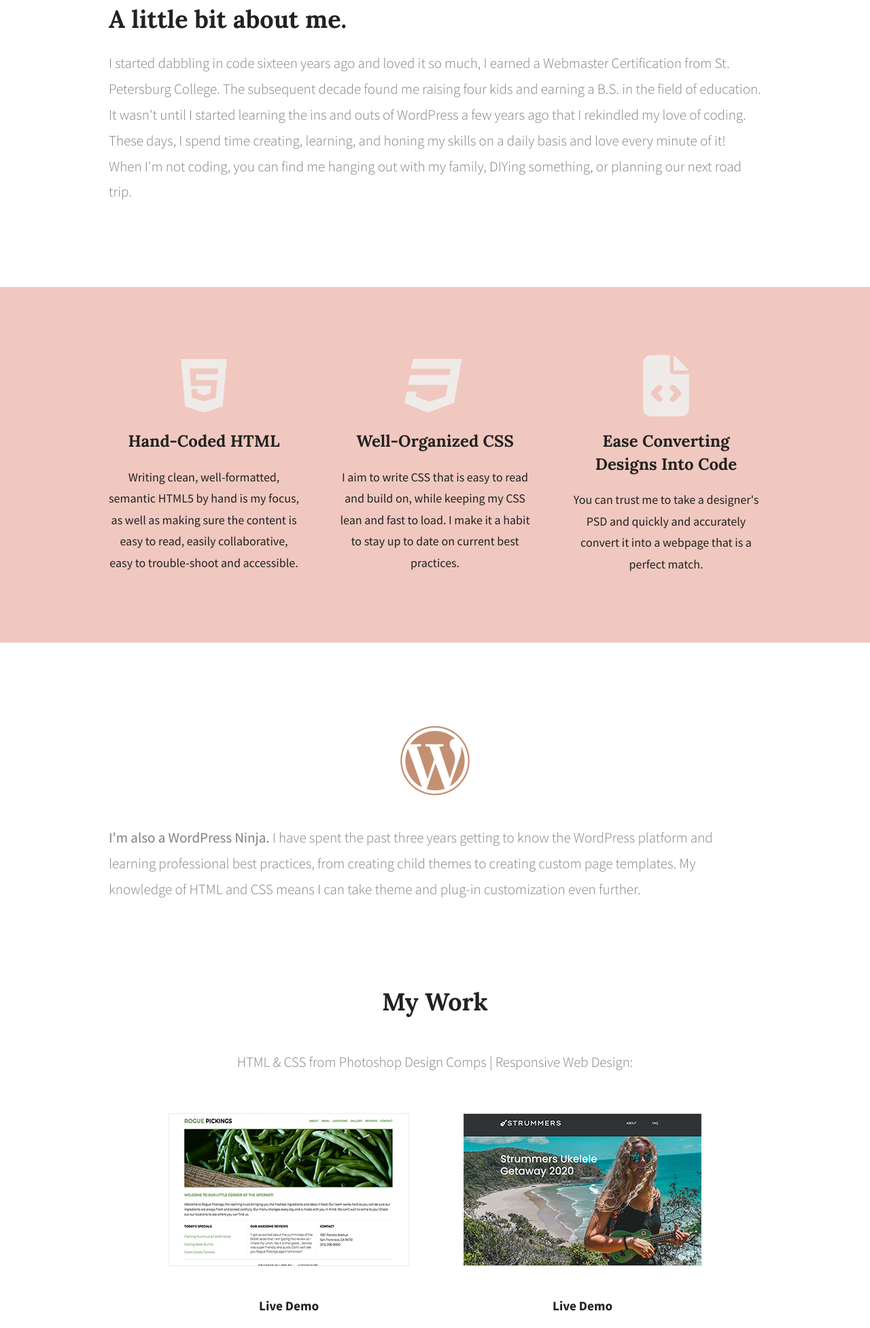
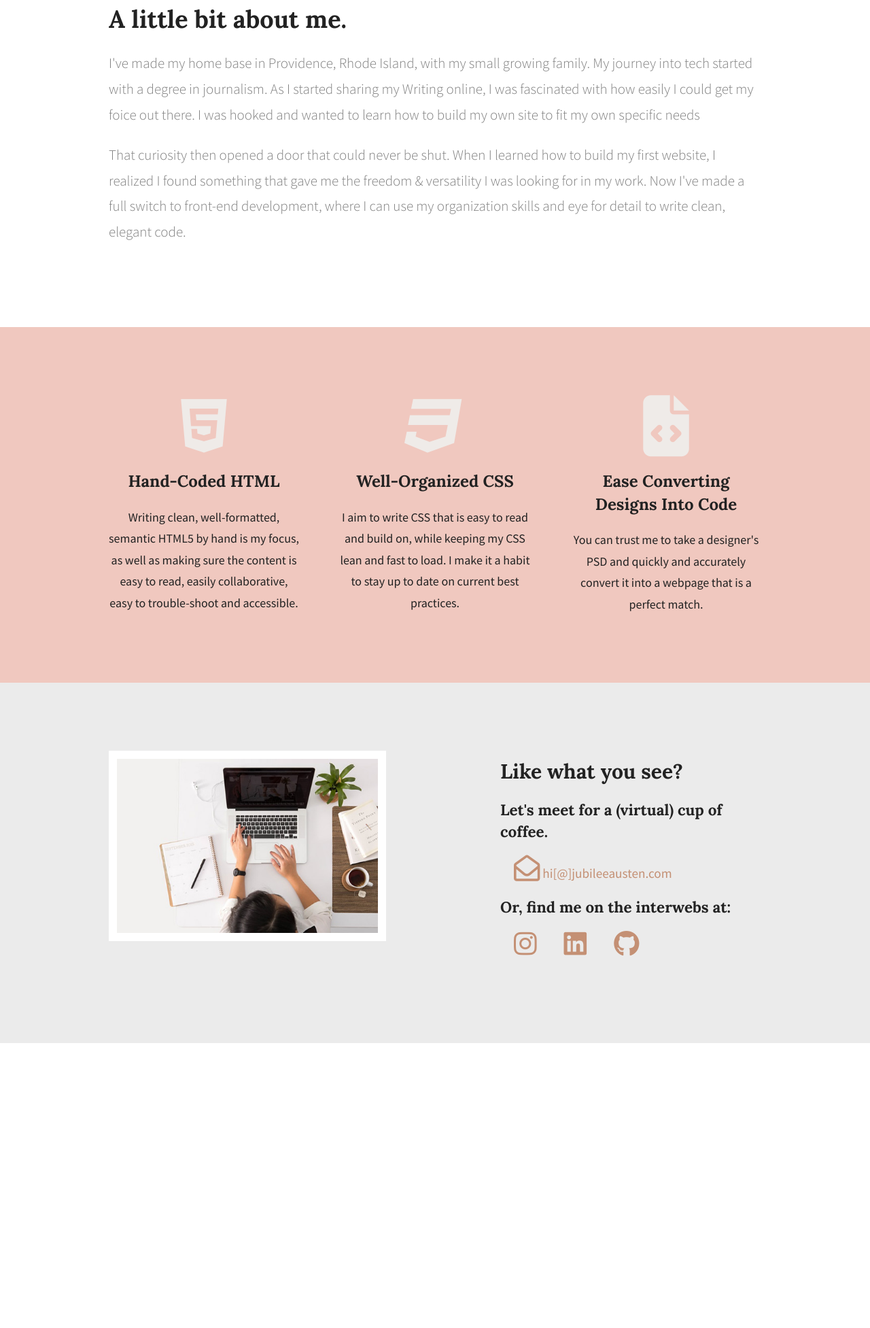
Before and after one commit to aluettin/jubilee-austen-responsive, a website: page index.html in a window 1280 px wide. Shown: the part 847-2800 px from the top of the page at 68% size. After the commit the page ends 2381 px from the top, so only its background shows below. Drawn offline with Linux system fonts and the light colour scheme.

Commit message:
Cleaned up some code

```diff
--- a/css/main.css
+++ b/css/main.css
@@ -510,14 +510,16 @@ textarea {
 
    .contact-info a {
      color: #c49074;
+     padding: 20px;
    }
 
    .contact-info ul {
      display: flex;
-     justify-content: space-around;
+     justify-content: space-between;
      flex-flow: row nowrap;
      padding: 0;
    }
+
 
 
 /* ==========================================================================
--- a/index.html
+++ b/index.html
@@ -34,12 +34,11 @@
   <!-- Add your site or application content here -->
   <header>
     <div class="content-wrapper">
-      <h1><a href="index.html">Araceli Luettinger</a></h1>
+      <h1><a href="index.html">Jubilee Austen</a></h1>
       <nav>
         <ul>
           <li><a href="#about">About</a></li>
           <li><a href="#skills">Skills</a></li>
-          <li><a href="#portfolio">Portfolio</a></li>
           <li><a href="#contact">Contact</a></li>
         </ul>
       </nav>
@@ -54,12 +53,14 @@
         <h2>A little bit about me.</h2>
         <article>
           <div class="bio">
-            <p>I started dabbling in code sixteen years ago and loved it so much, I earned a Webmaster Certification
-              from St. Petersburg College. The subsequent decade found me raising four kids and earning a B.S.
-              in the field of education. It wasn't until I started learning the ins and outs of <span>WordPress</span> a few years
-              ago that I rekindled my love of coding. These days, I spend time creating, learning, and honing my skills
-              on a daily basis and love every minute of it! When I'm not coding, you can find me hanging out with my
-              family, DIYing something, or planning our next road trip.</p>
+            <p>I've made my home base in Providence, Rhode Island, with my small growing family.
+              My journey into tech started with a degree in journalism. As I started sharing my Writing
+            online, I was fascinated with how easily I could get my foice out there. I was hooked and wanted
+          to learn how to build my own site to fit my own specific needs</p>
+            <p>That curiosity then opened a door that could never be shut. When I learned how to build my first
+              website, I realized I found something that gave me the freedom & versatility I was looking for in
+              my work. Now I've made a full switch to front-end development, where I can use my organization
+              skills and eye for detail to write clean, elegant code.</p>
           </div>
       <!-- placeholder in case bio pic is added later...
           <figure>
@@ -104,68 +105,6 @@
         </div>
       </div>
     </section>
-    <!-- WordPress section -->
-    <section id="wordpress">
-      <div class="content-wrapper">
-        <p class="fontawesome-icon">
-          <i class="fab fa-wordpress fa-5x"></i>
-        </p>
-          <p><span>I'm also a WordPress Ninja.</span> I have spent the past three years getting to know the WordPress platform and learning professional
-          best practices, from creating child themes to creating custom page templates. My knowledge of HTML and CSS means I can take theme and plug-in customization even further. </p>
-        </div>
-    </section>
-    <!-- Portfolio section -->
-
-    <section id="portfolio">
-      <div class="content-wrapper">
-        <h2>My Work</h2>
-        <h3>HTML & CSS from Photoshop Design Comps | Responsive Web Design:</h3>
-          <div class="work-examples">
-            <div class="site-example">
-              <figure>
-                <a href="https://aluettin.github.io/rogue_pickings-206starter/" target="_blank"><img src="img/rogue-pickings-thumbnail.png" alt="thumbnail of rogue pickings demo website"/></a>
-              </figure>
-                  <a href="https://aluettin.github.io/rogue_pickings-206starter/" target="_blank"><h6>Live Demo</h6></a>
-            </div>
-            <div class="site-example">
-              <figure>
-                <a href="https://aluettin.github.io/strummers/" target="_blank"><img src="img/strummers-thumbnail.png" alt="thumbnail of strummers demo website" /></a>
-              </figure>
-              <a href="https://aluettin.github.io/strummers/" target="_blank"><h6>Live Demo</h6></a>
-            </div>
-          </div>
-        </div>
-    </section>
-
-    <section id="static-examples">
-      <div class="content-wrapper">
-        <h3>HTML & CSS from Photoshop Design Comps (for desktop view only - not responsive):</h3>
-          <div class="work-examples">
-            <div class="site-example">
-              <figure>
-                <a href="https://aluettin.github.io/Recipe-Cards/" target="_blank"><img src="img/recipe-cards-thumbnail.png" alt="thumbnail of recipe cards website" /></a>
-              </figure>
-                  <a href="https://aluettin.github.io/Recipe-Cards/" target="_blank"><h6>Live Demo</h6></a>
-            </div>
-            </div>
-          </div>
-        </div>
-    </section>
-
-    <section id="wordpress-examples">
-      <div class="content-wrapper">
-        <h3>WordPress Sites:</h3>
-          <div class="work-examples">
-            <div class="site-example">
-              <figure>
-                <a href="https://www.srcustomz.com/" target="_blank"><img src="img/srcustomz-thumbnail.png" alt="thumbnail of sr customz website" /></a>
-              </figure>
-                  <a href="https://www.srcustomz.com/" target="_blank"><h6>Live Demo</h6></a>
-            </div>
-            </div>
-          </div>
-        </div>
-    </section>
 
     <!-- Footer -->
     <footer id="contact">
@@ -176,14 +115,12 @@
         <div class="contact-info">
           <h2>Like what you see?</h2>
           <h3 id="email-header">Let's meet for a (virtual) cup of coffee.</h3>
-            <a href="mailto:aluettindesigns@gmail.com"><i class="far fa-envelope-open fa-2x"></i> aluettindesigns[@]gmail.com</a>
-          <h3 id="socialmedia-header">Or, find me online at:</h3>
+            <a href=""><i class="far fa-envelope-open fa-2x"></i> hi[@]jubileeausten.com</a>
+          <h3 id="socialmedia-header">Or, find me on the interwebs at:</h3>
           <ul>
-            <!--<li><a href="#"><img src="img/twitter.png" alt="twitter icon" /></a></li>-->
-            <!--<li><a href="#"><img src="img/tumblr.png" alt="tumblr icon" /></a></li>-->
-            <li><a href="https://www.instagram.com/araceli.designs/" target="_blank"><i class="fab fa-instagram fa-2x"></i></a></li>
-            <li><a href="https://www.linkedin.com/in/araceli-luettinger-a3ba724a/" target="_blank"><i class="fab fa-linkedin fa-2x"></i></a></li>
-            <li><a href="https://github.com/aluettin" target="_blank"><i class="fab fa-github fa-2x"></i></a></li>
+            <li><a href="#"><i class="fab fa-instagram fa-2x" alt="instagram icon"></i></a></li>
+            <li><a href="#"><i class="fab fa-linkedin fa-2x" alt="linkedin icon"></i></a></li>
+            <li><a href="#"><i class="fab fa-github fa-2x" alt="github icon"></i></a></li>
           </ul>
         </div>
       </div>
```
